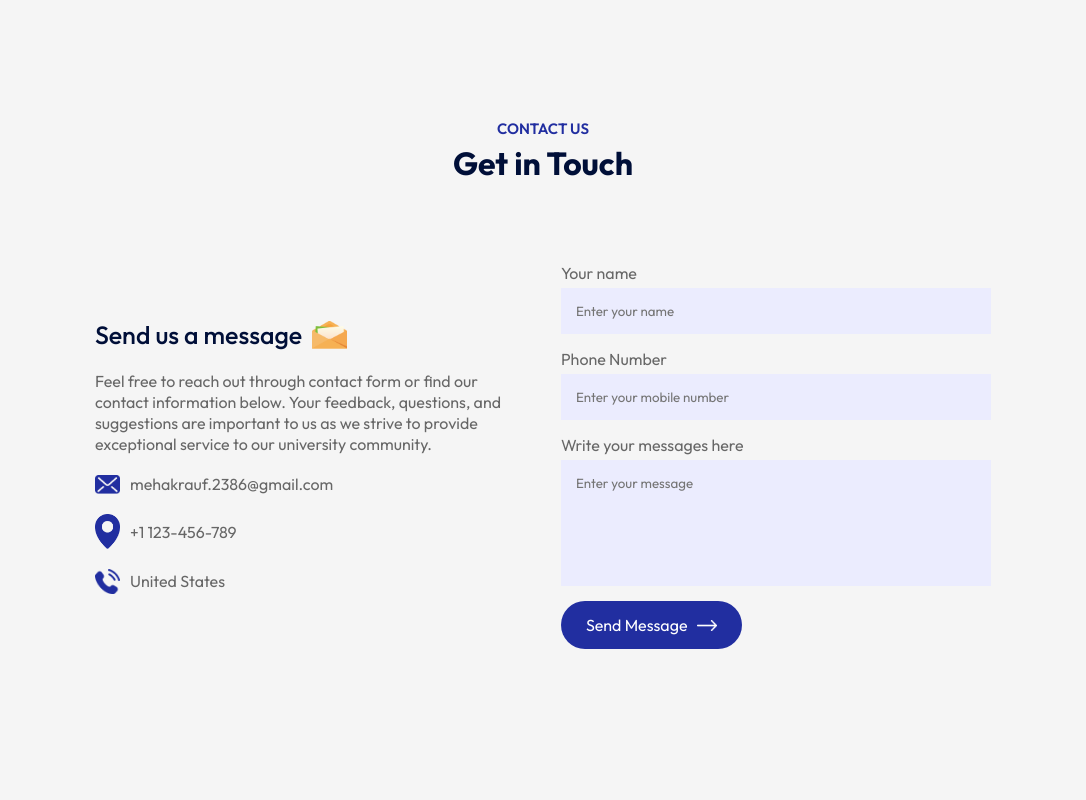
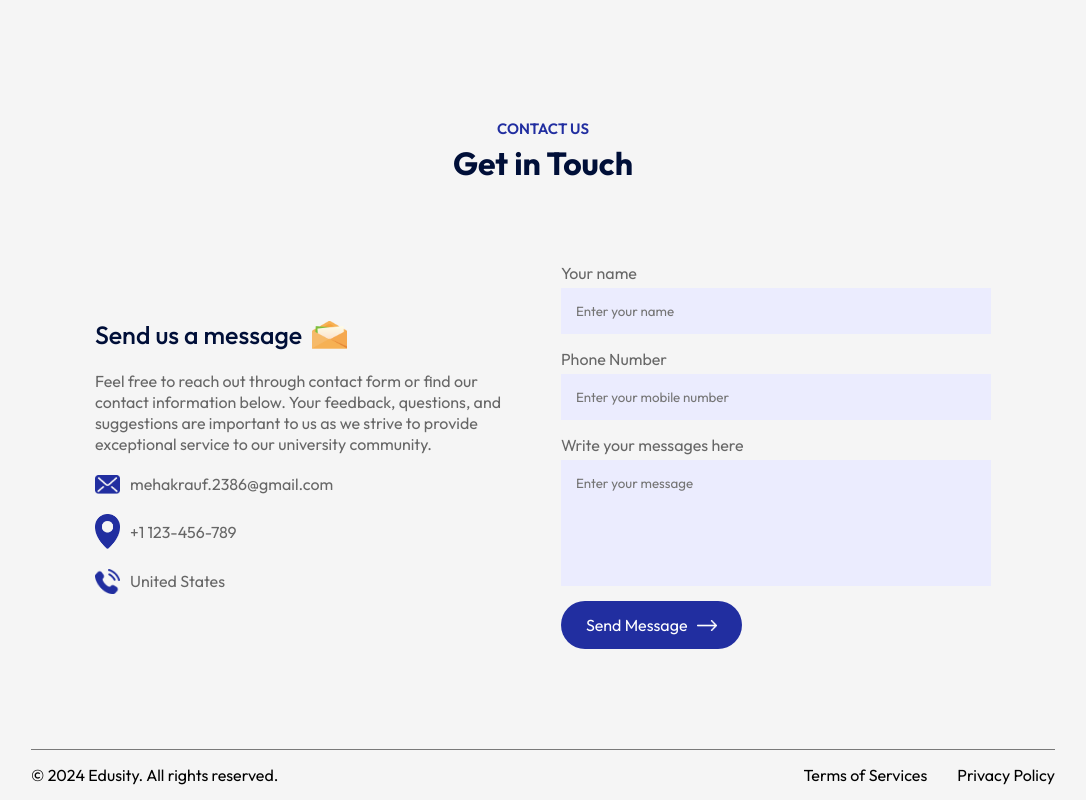
Before and after one commit to MehakRauf/Edusity, a React (Create React App) app: page / in a window 1280 px wide. Shown: the part 2879-3679 px from the top of the page, without its empty margins (97-1183 px from the left). Before the commit the page ends 3628 px from the top, so only its background shows below. Built offline with nearby package versions, Linux system fonts and the light colour scheme.

Commit message:
done with the footer

```diff
--- a/src/App.js
+++ b/src/App.js
@@ -7,6 +7,7 @@
 import Campus from './components/campus/Campus'
 import Testimonials from './components/Testimonials/Testimonials'
 import Contact from './components/Contact/Contact'
+import Footer from './components/Footer/Footer'
 
 const App = () => {
   return (
@@ -17,11 +18,14 @@
       <Programs />
       <About />
       <Title subTitle='Gallery' title='Campus Photos' />
-      <Campus/>
+      <Campus />
       <Title subTitle='TESTIMONIALS' title='What Student Says' />
-      <Testimonials/>
+      <Testimonials />
       <Title subTitle='Contact us' title='Get in Touch' />
-      <Contact/>
+      <Contact />
+      <div className="container">
+        <Footer />
+      </div>
     </div>
   )
 }
--- /dev/null
+++ b/src/components/Footer/Footer.css
@@ -0,0 +1,14 @@
+.footer {
+    /* margin: 10px auto; */
+    display: flex;
+    align-items: center;
+    justify-content: space-between;
+    border-top: 1px solid #797979;
+    padding: 15px 0;
+}
+
+.footer ul li {
+    list-style: none;
+    display: inline-block;
+    margin-left: 30px;
+}
--- /dev/null
+++ b/src/components/Footer/Footer.js
@@ -0,0 +1,16 @@
+import React from 'react'
+import './Footer.css'
+
+const Footer = () => {
+  return (
+    <div className="footer">
+        <p>© 2024 Edusity. All rights reserved.</p>
+        <ul>
+            <li>Terms of Services</li>
+            <li>Privacy Policy</li>
+        </ul>
+    </div>
+  )
+}
+
+export default Footer
```
